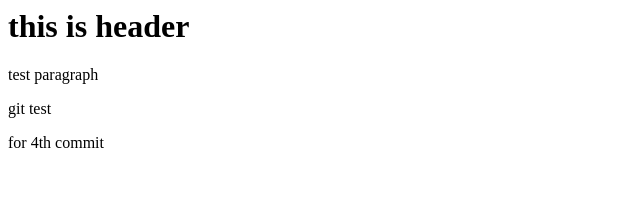
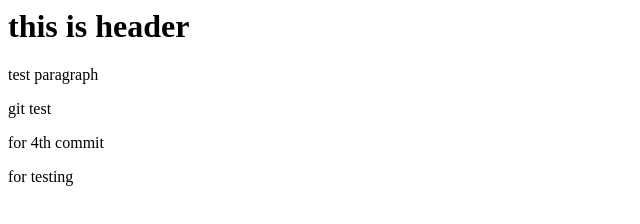
Before and after one commit to Mrshiv04/git-test, a website: page index.html in a window 1280 px wide. Shown: the full height of the page, 0-640 px from the left. Drawn offline with Linux system fonts and the light colour scheme.

Commit message:
fourth commit after node install

```diff
--- a/index.html
+++ b/index.html
@@ -5,5 +5,6 @@
     <p>test paragraph</p>
     <p>git test</p>
     <p>for 4th commit</p>
+    <p>for testing</p>
   </body>
 </html>
```
Also changed, not shown: package.json (added, +24 -0 lines), 2 other files.
